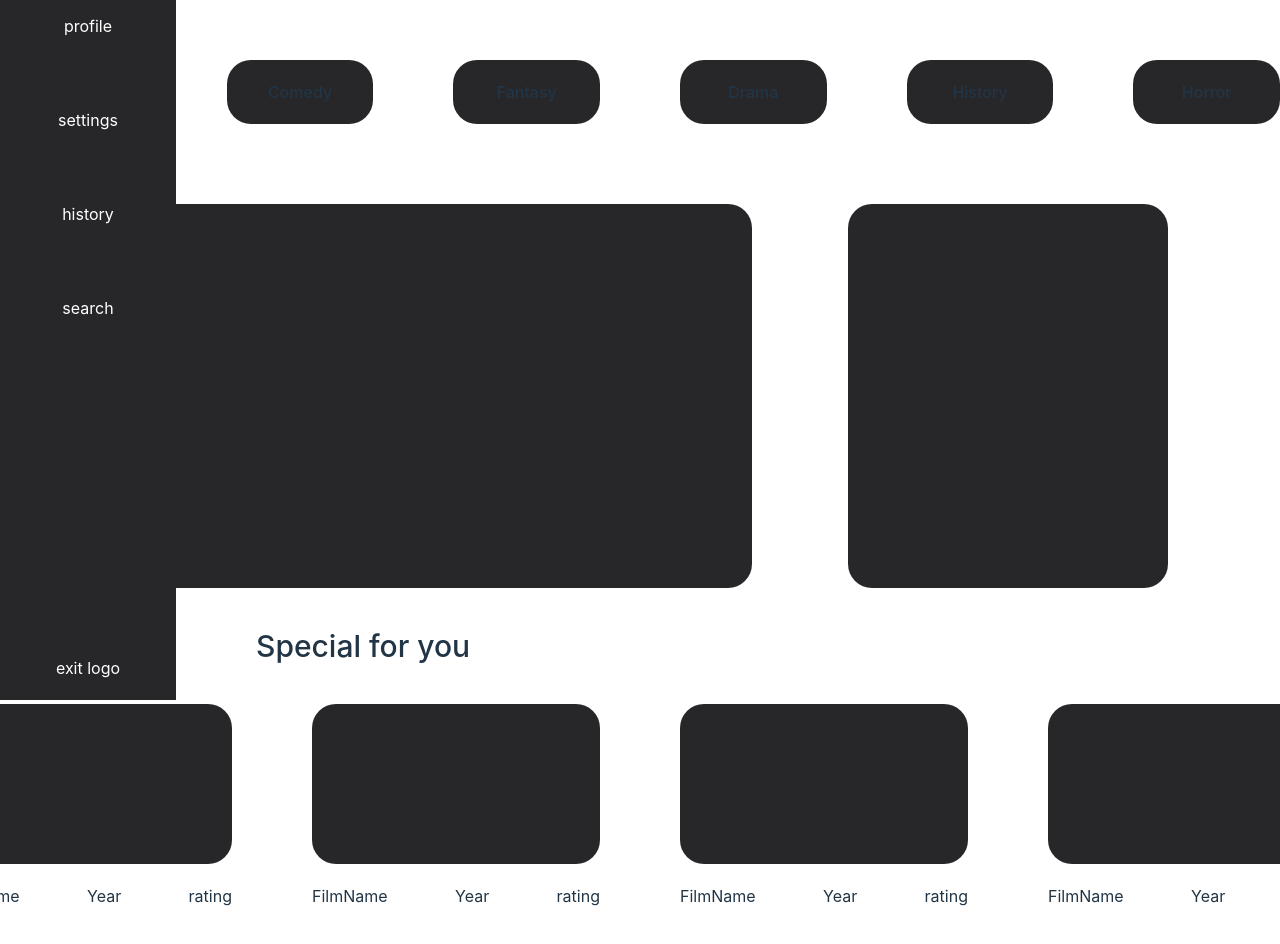
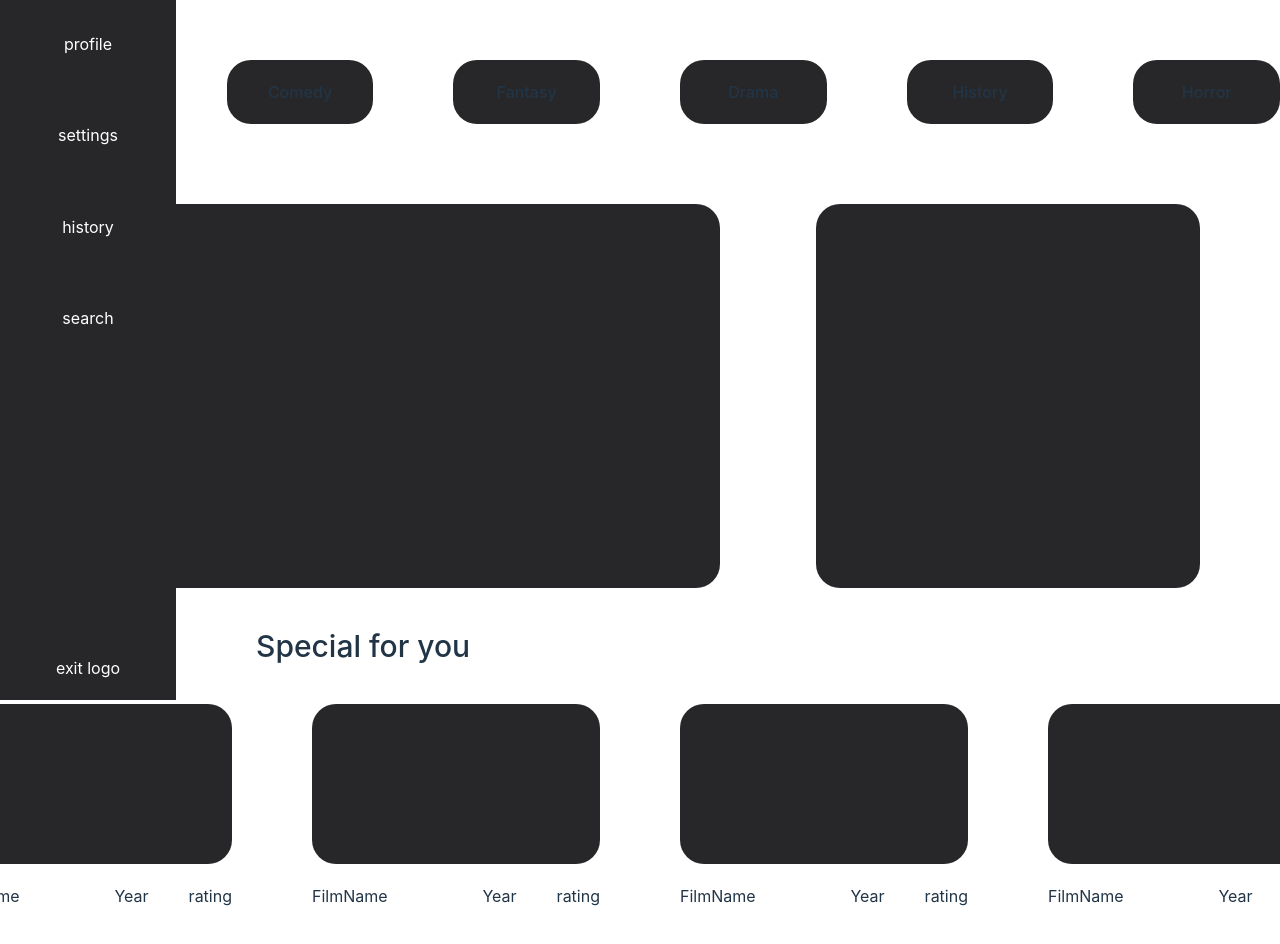
Before and after one commit to unpowd4r/cinema-project, a React (Vite) app: page / in a window 1280 px wide. Shown: the part 100-1044 px from the top of the page. Built offline with nearby package versions, Linux system fonts and the light colour scheme.

Commit message:
add transition buttons

```diff
--- a/src/App.tsx
+++ b/src/App.tsx
@@ -3,32 +3,58 @@ import './index.css'
 function App() {
 	return (
 		<section className='min-h-screen pb-10'>
-			<nav className='fixed top-0 left-0 h-screen w-44 bg-zinc-800 text-white flex flex-col justify-between items-center'>
+			<nav className='fixed top-0 left-0 h-full w-44 overflow-x-hidden z-10 bg-zinc-800 text-white flex flex-col justify-between items-center pt-5'>
 				<ul className='h-1/2 flex flex-col justify-between mt-5 items-center'>
-					<li>home</li>
-					<li>profile</li>
-					<li>settings</li>
-					<li>history</li>
-					<li>search</li>
+					<li className='transition-colors hover:text-amber-600'>
+						<a href='#'>home</a>
+					</li>
+					<li className='transition-colors hover:text-amber-600'>
+						<a href='#'>profile</a>
+					</li>
+					<li className='transition-colors hover:text-amber-600'>
+						<a href='#'>settings</a>
+					</li>
+					<li className='transition-colors hover:text-amber-600'>
+						<a href='#'>history</a>
+					</li>
+					<li className='transition-colors hover:text-amber-600'>
+						<a href='#'>search</a>
+					</li>
 				</ul>
-				<div className='pb-5'>exit logo</div>
+				<div className='pb-5'>
+					<a className='transition-colors hover:text-amber-600' href='#'>
+						exit logo
+					</a>
+				</div>
 			</nav>
 			<header className='ml-20 pt-10 absolute top-0 right-0 left-44 flex items-start '>
 				<h1 className=' text-blue-50 font-medium'>My cinema</h1>
 			</header>
 			<section className='w-full pt-40'>
 				<div className='w--full flex justify-center gap-20 mb-20'>
-					<button className='h-16 w-40 bg-zinc-800 rounded-3xl'>All</button>
-					<button className='h-16 w-40 bg-zinc-800 rounded-3xl'>Comedy</button>
-					<button className='h-16 w-40 bg-zinc-800 rounded-3xl'>Fantasy</button>
-					<button className='h-16 w-40 bg-zinc-800 rounded-3xl'>Drama</button>
-					<button className='h-16 w-40 bg-zinc-800 rounded-3xl'>History</button>
-					<button className='h-16 w-40 bg-zinc-800 rounded-3xl'>Horror</button>
+					<button className='h-16 w-40 bg-zinc-800 rounded-3xl transition-all duration-150 ease-linear hover:bg-orange-600 hover:scale-110'>
+						All
+					</button>
+					<button className='h-16 w-40 bg-zinc-800 rounded-3xl transition-all duration-150 ease-linear hover:bg-orange-600 hover:scale-110'>
+						Comedy
+					</button>
+					<button className='h-16 w-40 bg-zinc-800 rounded-3xl transition-all duration-150 ease-linear hover:bg-orange-600 hover:scale-110'>
+						Fantasy
+					</button>
+					<button className='h-16 w-40 bg-zinc-800 rounded-3xl transition-all duration-150 ease-linear hover:bg-orange-600 hover:scale-110'>
+						Drama
+					</button>
+					<button className='h-16 w-40 bg-zinc-800 rounded-3xl transition-all duration-150 ease-linear hover:bg-orange-600 hover:scale-110'>
+						History
+					</button>
+					<button className='h-16 w-40 bg-zinc-800 rounded-3xl transition-all duration-150 ease-linear hover:bg-orange-600 hover:scale-110'>
+						Horror
+					</button>
 				</div>
 
 				<div className=' flex justify-center gap-24 mb-10'>
 					<div className=' bg-zinc-800 min-h-96 w-1/2 rounded-3xl'></div>
-					<div className='bg-zinc-800 min-h-60 w-80 rounded-3xl'></div>
+					<div className='bg-zinc-800 min-h-60 w-96 rounded-3xl'></div>
 				</div>
 				<div className='flex justify-start ml-64 mb-10'>
 					<h3 className='text-3xl font-medium'>Special for you</h3>
@@ -37,25 +63,41 @@ function App() {
 					<div>
 						<div className='w-72 h-40 bg-zinc-800 rounded-3xl mb-5'></div>
 						<div className='flex justify-between'>
-							<div>FilmName</div> <div>Year</div> <div>rating</div>
+							<div>FilmName</div>
+							<div className='flex gap-10'>
+								<span>Year</span>
+								<span>rating</span>
+							</div>
 						</div>
 					</div>
 					<div>
 						<div className='w-72 h-40 bg-zinc-800 rounded-3xl mb-5'></div>
 						<div className='flex justify-between'>
-							<div>FilmName</div> <div>Year</div> <div>rating</div>
+							<div>FilmName</div>
+							<div className='flex gap-10'>
+								<span>Year</span>
+								<span>rating</span>
+							</div>
 						</div>
 					</div>
 					<div>
 						<div className='w-72 h-40 bg-zinc-800 rounded-3xl mb-5'></div>
 						<div className='flex justify-between'>
-							<div>FilmName</div> <div>Year</div> <div>rating</div>
+							<div>FilmName</div>
+							<div className='flex gap-10'>
+								<span>Year</span>
+								<span>rating</span>
+							</div>
 						</div>
 					</div>
 					<div>
 						<div className='w-72 h-40 bg-zinc-800 rounded-3xl mb-5'></div>
 						<div className='flex justify-between'>
-							<div>FilmName</div> <div>Year</div> <div>rating</div>
+							<div>FilmName</div>
+							<div className='flex gap-10'>
+								<span>Year</span>
+								<span>rating</span>
+							</div>
 						</div>
 					</div>
 				</div>
--- a/src/index.css
+++ b/src/index.css
@@ -21,9 +21,10 @@ a {
 	/* font-weight: 500;
 	color: #646cff; */
 	text-decoration: inherit;
+	/* transition: color 0.25s; */
 }
 /* a:hover {
-	color: #535bf2;
+	color: #d97b00;
 } */
 
 /* body {
@@ -48,10 +49,6 @@ button {
 	font-family: inherit;
 	background-color: #1a1a1a;
 	cursor: pointer;
-	transition: background-color 0.25s;
-}
-button:hover {
-	background-color: #d97b00;
 }
 button:focus,
 button:focus-visible {
```
